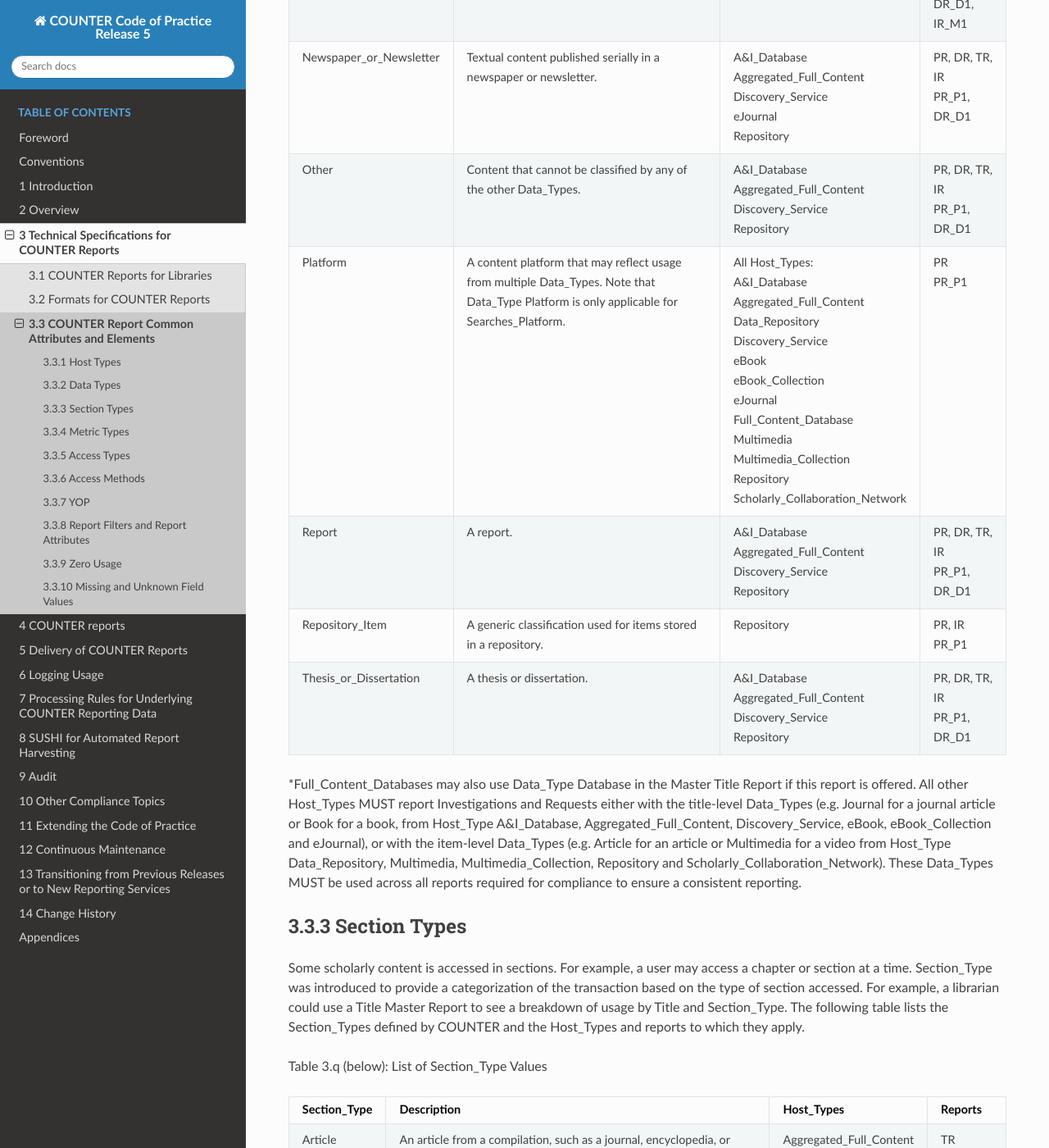
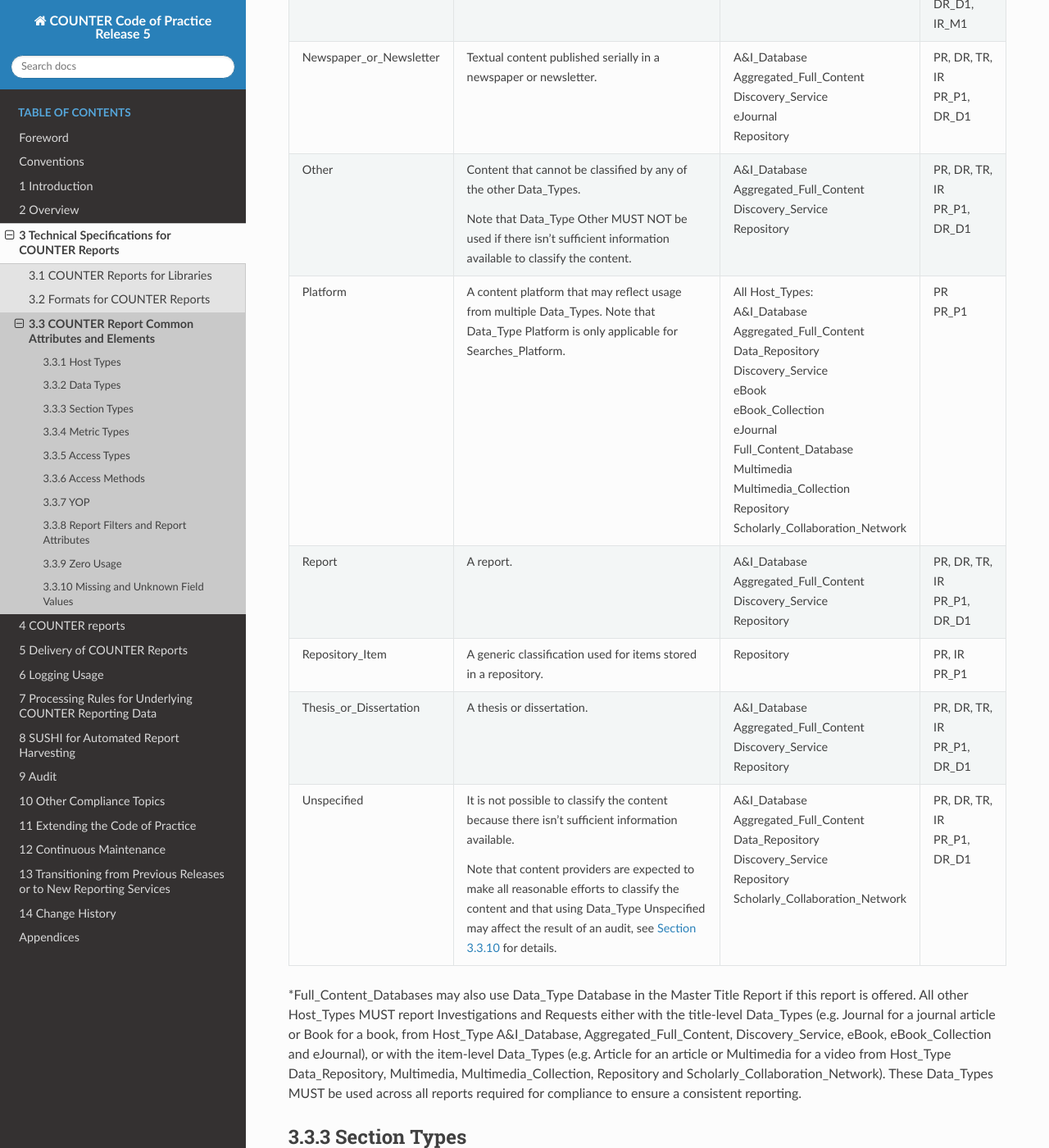
Before and after one commit to Project-Counter/cop5, a Sphinx documentation site: the page built from source/03-specifications/03-counter-report-common-attributes-and-elements.rst, in a window 1280 px wide and 1400 px high, scrolled down 2964 px. Shown: the whole window at 82% size. Built offline with Sphinx 7.4.7 and the Read the Docs theme 2.0.0, drawn with Linux system fonts in a browser that asks for light colours.

Commit message:
Add Data_Type Unspecified

```diff
--- a/source/03-specifications/03-counter-report-common-attributes-and-elements.rst
+++ b/source/03-specifications/03-counter-report-common-attributes-and-elements.rst
@@ -187,6 +187,8 @@ Table 3.p (below): List of Data_Type Values
 
    * - Other
      - Content that cannot be classified by any of the other Data_Types.
+
+       Note that Data_Type Other MUST NOT be used if there isn’t sufficient information available to classify the content.
      - A&I_Database\ |br|\ |lb|
        Aggregated_Full_Content\ |br|\ |lb|
        Discovery_Service\ |br|\ |lb|
@@ -233,6 +235,19 @@ Table 3.p (below): List of Data_Type Values
        Aggregated_Full_Content\ |br|\ |lb|
        Discovery_Service\ |br|\ |lb|
        Repository
+     - PR, DR, TR, IR\ |br|\ |lb|
+       PR_P1, DR_D1
+
+   * - Unspecified
+     - It is not possible to classify the content because there isn’t sufficient information available.
+
+       Note that content providers are expected to make all reasonable efforts to classify the content and that using Data_Type Unspecified may affect the result of an audit, see :numref:`missing-values` for details.
+     - A&I_Database\ |br|\ |lb|
+       Aggregated_Full_Content\ |br|\ |lb|
+       Data_Repository\ |br|\ |lb|
+       Discovery_Service\ |br|\ |lb|
+       Repository\ |br|\ |lb|
+       Scholarly_Collaboration_Network
      - PR, DR, TR, IR\ |br|\ |lb|
        PR_P1, DR_D1
 
```
Also changed, not shown: other parts of source/03-specifications/03-counter-report-common-attributes-and-elements.rst (+2 -0 lines).
